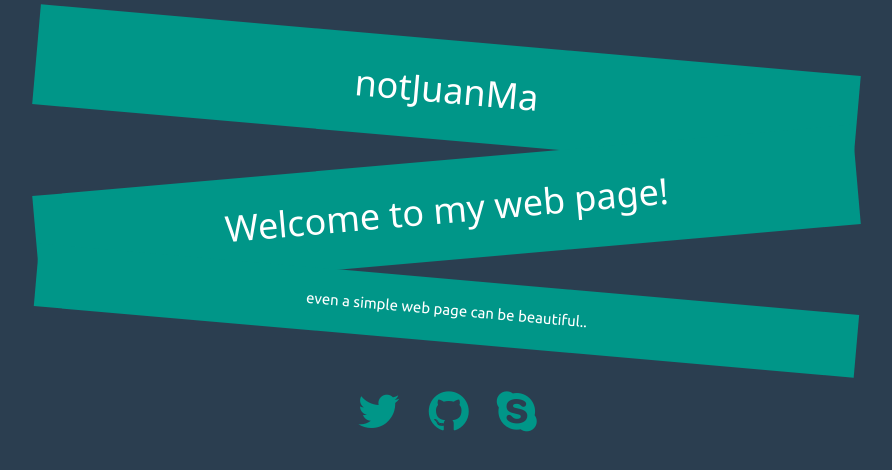
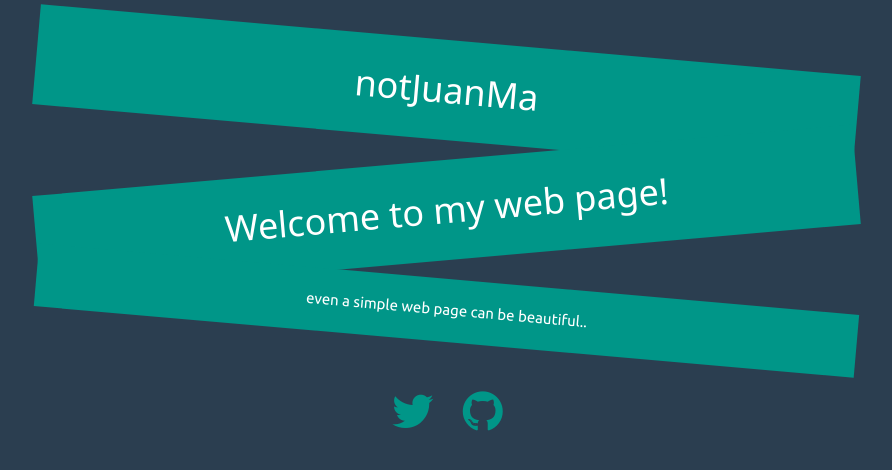
Before and after one commit to notJuanMa/notJuanMa.github.io, a plain HTML site: page index.html in a window 1280 px wide. Shown: the whole page, without its empty margins (193-1085 px from the left). Drawn offline with Linux system fonts and the light colour scheme.

Commit message:
Update index.html

```diff
--- a/index.html
+++ b/index.html
@@ -58,7 +58,6 @@
 <footer class="container-fluid text-center" style="font-size: 35px">
 	<a href="//twitter.com/notJuanMa" target="_blank"><span class="fa fa-lg fa-twitter w3-text-teal"></span></a>
 	<a href="//github.com/notJuanMa" target="_blank"><span class="fa fa-lg fa-github w3-text-teal"></span></a>
-	<a href="skype:notJuanMa?chat" target="_blank"><span class="fa fa-lg fa-skype w3-text-teal"></span></a>
 </footer>
 
 <script>
```
